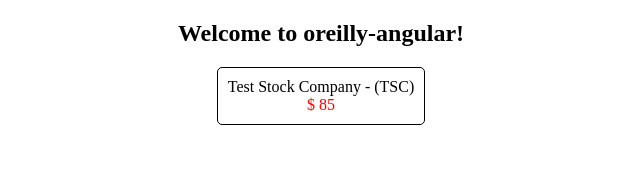
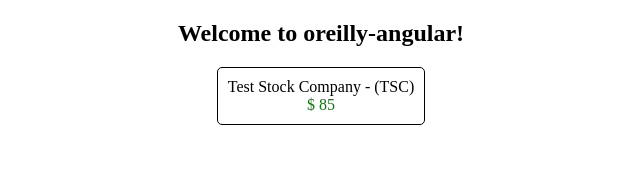
Before and after one commit to WengWeiHsiang/oreilly_angular, an Angular app: page / in a window 1280 px wide. Shown: the top 186 px of the page, without its empty margins (319-959 px from the left). Built offline with nearby package versions, Linux system fonts and the light colour scheme.

Commit message:
錯字修正

```diff
--- a/src/app/stock/stock-item/stock-item.component.html
+++ b/src/app/stock/stock-item/stock-item.component.html
@@ -2,7 +2,7 @@
   <div class="name">
     {{name}} - ({{code}})
   </div>
-  <div class="price" [class]="positiveChang?'positive':'negativee'">
+  <div class="price" [class]="positiveChang?'positive':'negative'">
     $ {{price}}
   </div>
 </div>
--- a/src/app/stock/stock-item/stock-item.component.ts
+++ b/src/app/stock/stock-item/stock-item.component.ts
@@ -19,7 +19,7 @@ export class StockItemComponent implements OnInit {
     this.name = 'Test Stock Company';
     this.code = 'TSC';
     this.price = 85;
-    this.previousPrice = 80;
+    this.previousPrice = 90;
     this.positiveChang = this.price >= this.previousPrice;
   }
 
```
